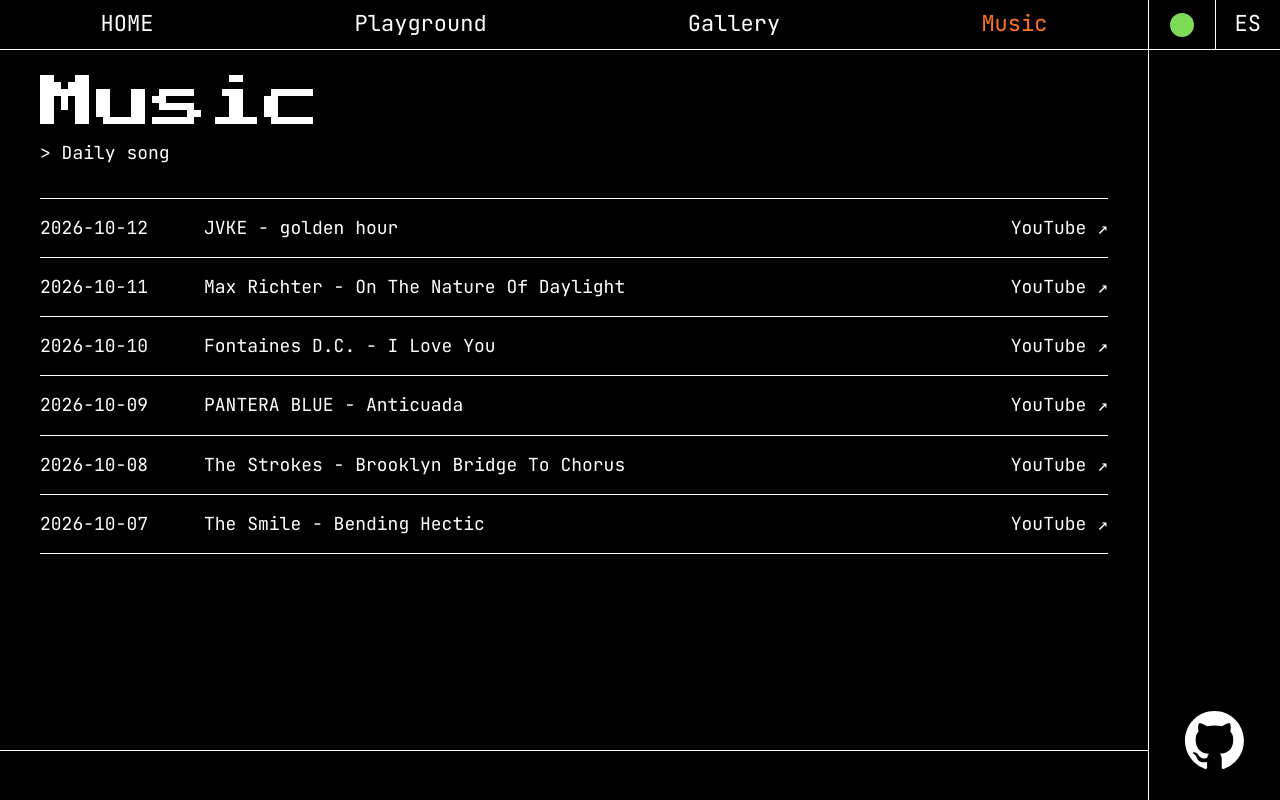
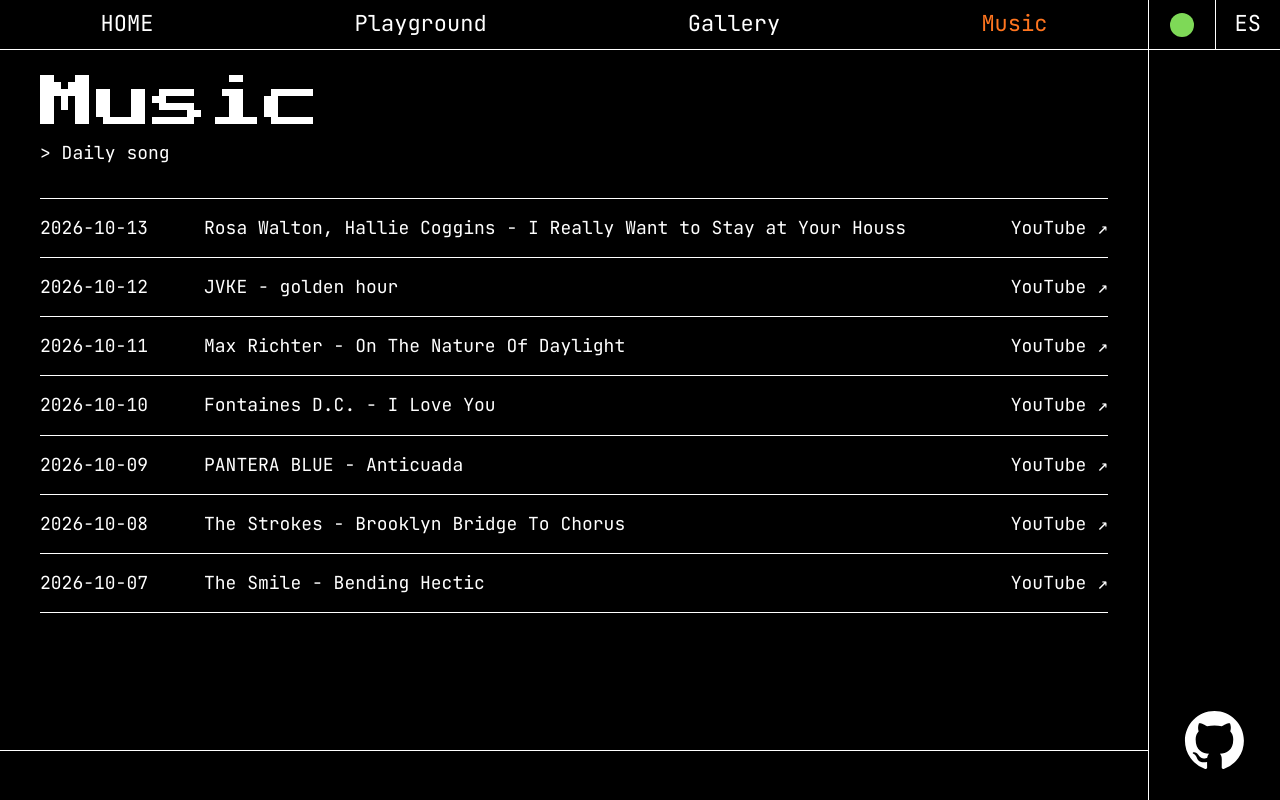
Before and after one commit to LaraEnGithub/laraengithub.github.io, a React (Vite) app in the folder react-app/: page /musica in a window 1280 px wide. Built offline with nearby package versions, Linux system fonts and the light colour scheme.

Commit message:
Daily song: I Really Want to Stay at Your House - Rosa Walton

```diff
--- a/react-app/src/songs.ts
+++ b/react-app/src/songs.ts
@@ -7,6 +7,7 @@ export const SONGS: Song[] = [
   { date: '2026-10-10', youtubeId: 'Ty9Pcg3qrmU', artist: 'Fontaines D.C.', title: 'I Love You' },
   { date: '2026-10-11', youtubeId: 'InyT9Gyoz_o', artist: 'Max Richter', title: 'On The Nature Of Daylight' },
   { date: '2026-10-12', youtubeId: 'PEM0Vs8jf1w', artist: 'JVKE', title: 'golden hour' },
+  { date: '2026-10-13', youtubeId: 'KvMY1uzSC1E', artist: 'Rosa Walton, Hallie Coggins', title: 'I Really Want to Stay at Your Houss' },
 ]
 
 export const currentSong = SONGS.reduce((latest, song) => (song.date > latest.date ? song : latest))
```
